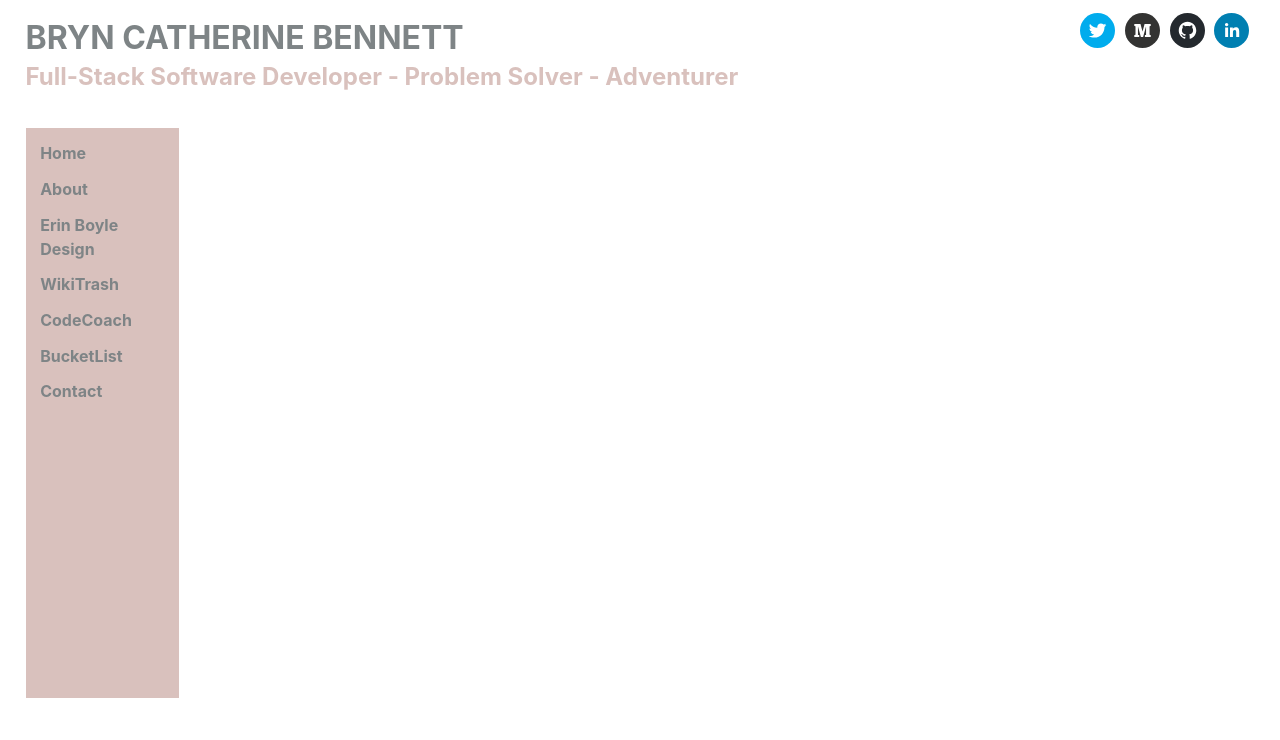
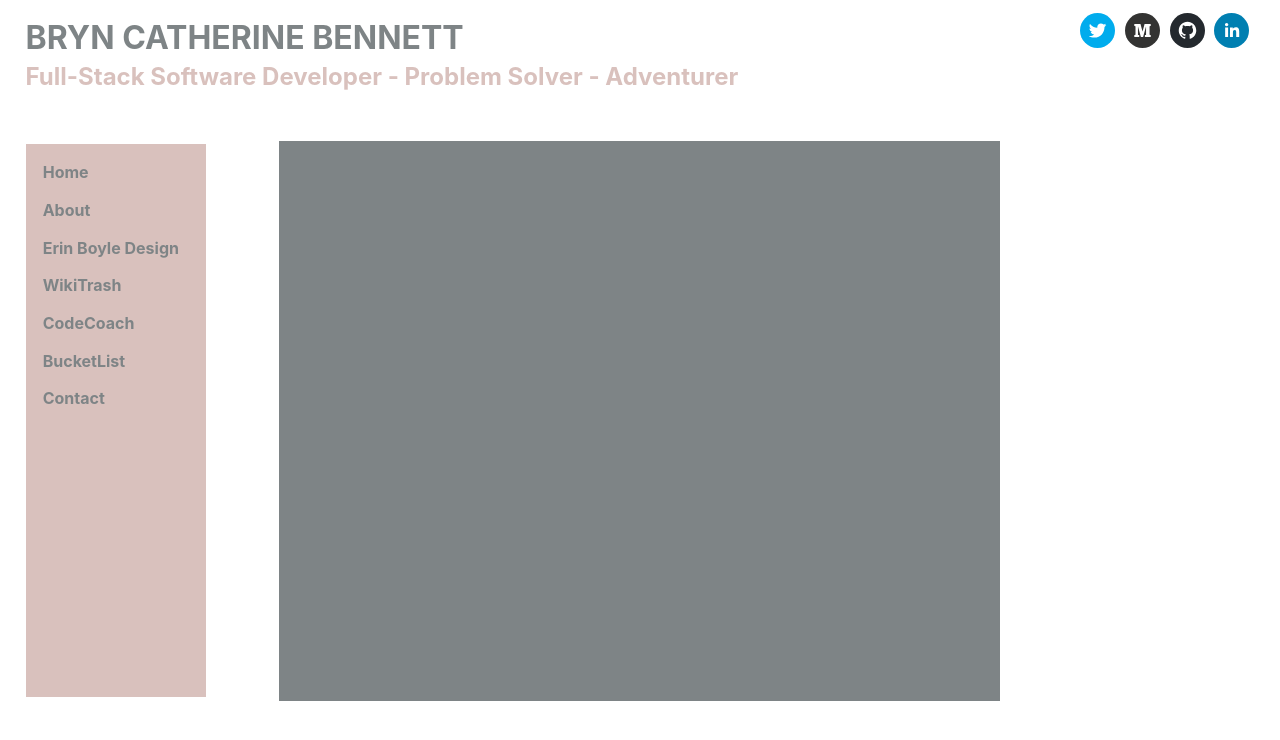
Before and after one commit to bbennett7/portfolio, a React (Create React App) app: page /WikiTrash in a window 1280 px wide. Shown: the top 740 px of the page. Built offline with nearby package versions, Linux system fonts and the light colour scheme.

Commit message:
Create main content component

```diff
--- a/src/App.css
+++ b/src/App.css
@@ -20,7 +20,7 @@ body {
 .App {
   height: 100%;
   display: grid;
-  grid-template: 12% 72% 12%  / 1fr;
+  grid-template: 14% 70% 10%  / 1fr;
   grid-gap: 2%;
 }
 
@@ -66,7 +66,8 @@ body {
 .Main {
   grid-area: 2 / 1 / 2 / 2;
   display: grid;
-  grid-template: 1fr / 1fr 5fr 2fr;
+  grid-template: 1fr / 180px 4fr 1fr;
+  grid-gap: 6%;
 }
 
 .Menu {
@@ -92,3 +93,8 @@ a:hover {
   text-decoration-color: var(--green);
   background-color: var(--green);
 }
+
+.Main-content {
+  grid-area: 1 / 2 / 1 / 3;
+  background-color: rgb(126, 132, 134);
+}
--- a/src/App.js
+++ b/src/App.js
@@ -9,6 +9,7 @@ function App() {
     <div className="App">
       <Header />
       <Main />
+
     </div>
   );
 }
--- a/src/containers/Main.js
+++ b/src/containers/Main.js
@@ -1,11 +1,13 @@
 import React, { Component } from 'react';
 import Menu from '../components/Menu.js'
+import MainContent from '../components/MainContent.js'
 
 export default class Main extends Component {
     render() {
         return(
             <div className="Main">
                 <Menu />
+                <MainContent />
             </div>
         )
     }
```
